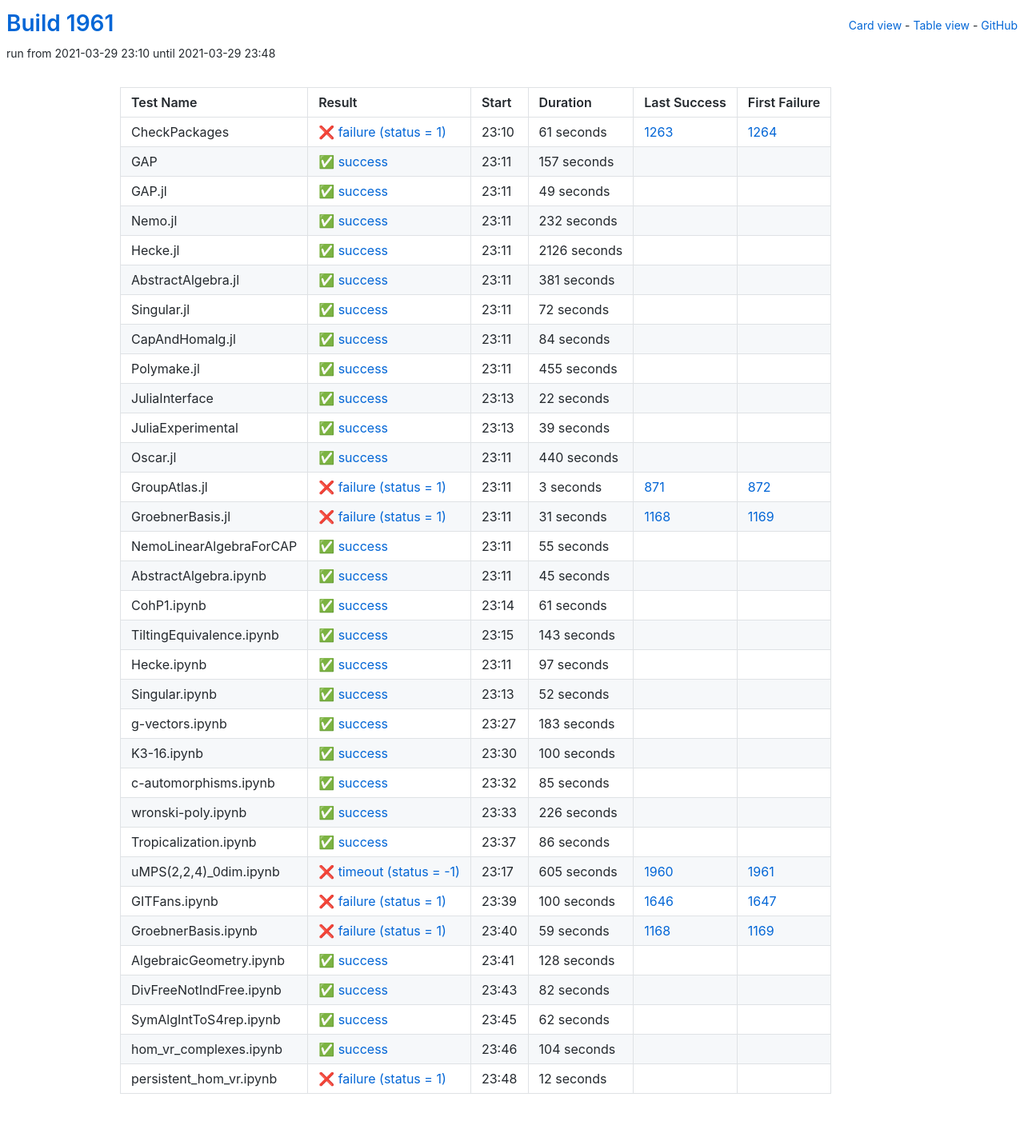
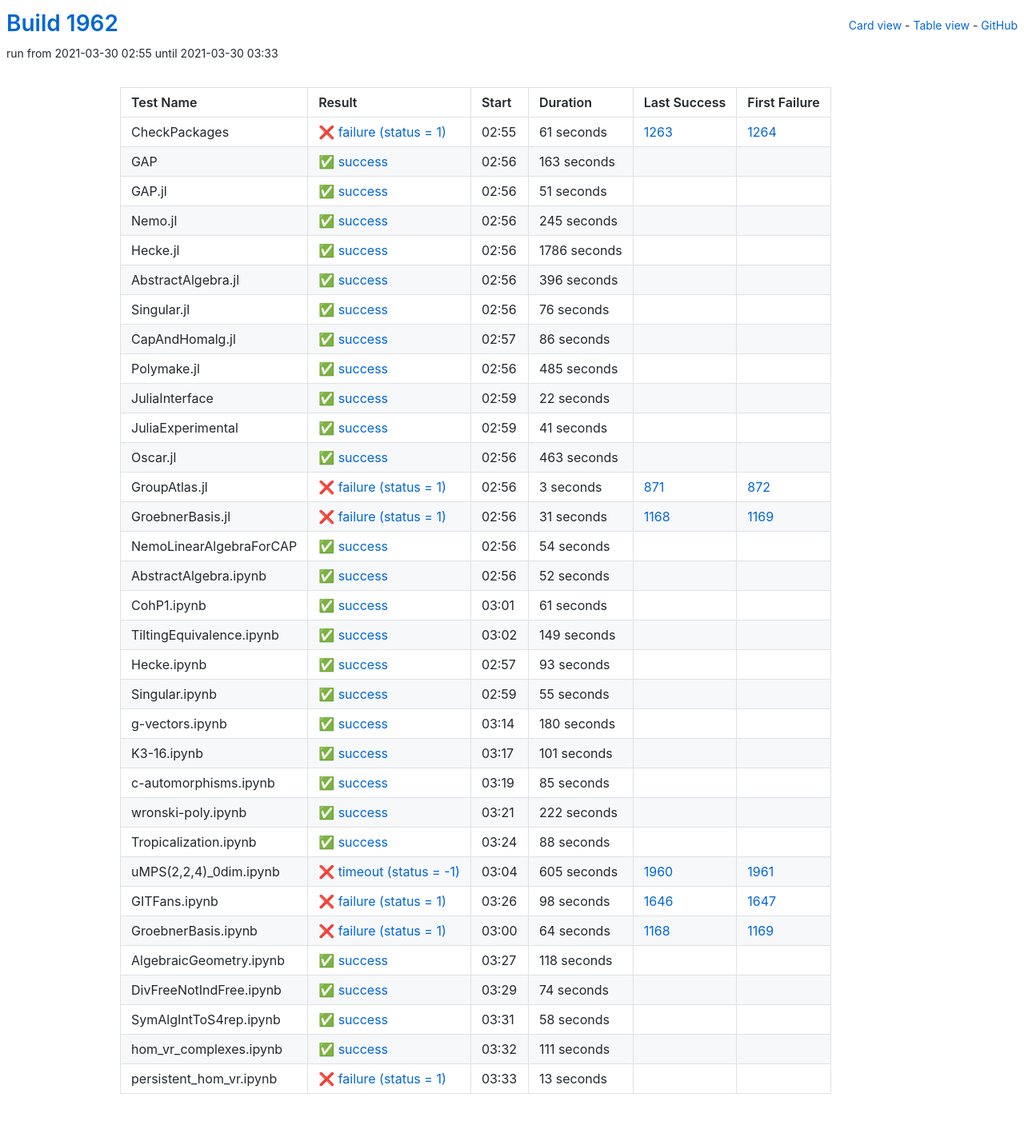
Before and after one commit to oscar-system/oscar-ci-status-stable, a Jekyll site: the page built from table.html, in a window 1280 px wide. Shown: the whole page at 80% size. Built offline with Jekyll 4.4.1, drawn with Linux system fonts in a browser that asks for light colours.

Commit message:
Build #1962

```diff
--- a/_data/ci.yml
+++ b/_data/ci.yml
@@ -1,6 +1,6 @@
 ---
-build: 1961
-build_url: https://oscarci.mathematik.uni-kl.de/job/oscar-stable/1961/
+build: 1962
+build_url: https://oscarci.mathematik.uni-kl.de/job/oscar-stable/1962/
 job: oscar-stable
 organization: oscar-system
 repo: oscar-ci-status-stable
@@ -8,8 +8,8 @@ repourl: https://github.com/oscar-system/oscar-ci-status-stable
 tests:
 - name: CheckPackages
   id: checkpackages
-  log: https://oscarci.mathematik.uni-kl.de/job/oscar-stable/1961/artifact/logs/build-1961/CheckPackages.log
-  start: 2021-03-29 23:10
+  log: https://oscarci.mathematik.uni-kl.de/job/oscar-stable/1962/artifact/logs/build-1962/CheckPackages.log
+  start: 2021-03-30 02:55
   success: false
   exitcode: 1
   status: failure
@@ -20,104 +20,104 @@ tests:
   first_failure_url: https://oscarci.mathematik.uni-kl.de/job/oscar-stable/1264/
 - name: GAP
   id: gap
-  log: https://oscarci.mathematik.uni-kl.de/job/oscar-stable/1961/artifact/logs/build-1961/GAP.log
-  start: 2021-03-29 23:11
+  log: https://oscarci.mathematik.uni-kl.de/job/oscar-stable/1962/artifact/logs/build-1962/GAP.log
+  start: 2021-03-30 02:56
   success: true
   exitcode: 0
   status: success
-  duration: 157
+  duration: 163
   last_success: false
   last_success_url:
   first_failure: false
   first_failure_url:
 - name: GAP.jl
   id: gap-jl
-  log: https://oscarci.mathematik.uni-kl.de/job/oscar-stable/1961/artifact/logs/build-1961/GAP.jl.log
-  start: 2021-03-29 23:11
+  log: https://oscarci.mathematik.uni-kl.de/job/oscar-stable/1962/artifact/logs/build-1962/GAP.jl.log
+  start: 2021-03-30 02:56
   success: true
   exitcode: 0
   status: success
-  duration: 49
+  duration: 51
   last_success: false
   last_success_url:
   first_failure: false
   first_failure_url:
 - name: Nemo.jl
   id: nemo-jl
-  log: https://oscarci.mathematik.uni-kl.de/job/oscar-stable/1961/artifact/logs/build-1961/Nemo.jl.log
-  start: 2021-03-29 23:11
+  log: https://oscarci.mathematik.uni-kl.de/job/oscar-stable/1962/artifact/logs/build-1962/Nemo.jl.log
+  start: 2021-03-30 02:56
   success: true
   exitcode: 0
   status: success
-  duration: 232
+  duration: 245
   last_success: false
   last_success_url:
   first_failure: false
   first_failure_url:
 - name: Hecke.jl
   id: hecke-jl
-  log: https://oscarci.mathematik.uni-kl.de/job/oscar-stable/1961/artifact/logs/build-1961/Hecke.jl.log
-  start: 2021-03-29 23:11
+  log: https://oscarci.mathematik.uni-kl.de/job/oscar-stable/1962/artifact/logs/build-1962/Hecke.jl.log
+  start: 2021-03-30 02:56
   success: true
   exitcode: 0
   status: success
-  duration: 2126
+  duration: 1786
   last_success: false
   last_success_url:
   first_failure: false
   first_failure_url:
 - name: AbstractAlgebra.jl
   id: abstractalgebra-jl
-  log: https://oscarci.mathematik.uni-kl.de/job/oscar-stable/1961/artifact/logs/build-1961/AbstractAlgebra.jl.log
-  start: 2021-03-29 23:11
+  log: https://oscarci.mathematik.uni-kl.de/job/oscar-stable/1962/artifact/logs/build-1962/AbstractAlgebra.jl.log
+  start: 2021-03-30 02:56
   success: true
   exitcode: 0
   status: success
-  duration: 381
+  duration: 396
   last_success: false
   last_success_url:
   first_failure: false
   first_failure_url:
 - name: Singular.jl
   id: singular-jl
-  log: https://oscarci.mathematik.uni-kl.de/job/oscar-stable/1961/artifact/logs/build-1961/Singular.jl.log
-  start: 2021-03-29 23:11
+  log: https://oscarci.mathematik.uni-kl.de/job/oscar-stable/1962/artifact/logs/build-1962/Singular.jl.log
+  start: 2021-03-30 02:56
   success: true
   exitcode: 0
   status: success
-  duration: 72
+  duration: 76
   last_success: false
   last_success_url:
   first_failure: false
   first_failure_url:
 - name: CapAndHomalg.jl
   id: capandhomalg-jl
-  log: https://oscarci.mathematik.uni-kl.de/job/oscar-stable/1961/artifact/logs/build-1961/CapAndHomalg.jl.log
-  start: 2021-03-29 23:11
+  log: https://oscarci.mathematik.uni-kl.de/job/oscar-stable/1962/artifact/logs/build-1962/CapAndHomalg.jl.log
+  start: 2021-03-30 02:57
   success: true
   exitcode: 0
   status: success
-  duration: 84
+  duration: 86
   last_success: false
   last_success_url:
   first_failure: false
   first_failure_url:
 - name: Polymake.jl
   id: polymake-jl
-  log: https://oscarci.mathematik.uni-kl.de/job/oscar-stable/1961/artifact/logs/build-1961/Polymake.jl.log
-  start: 2021-03-29 23:11
+  log: https://oscarci.mathematik.uni-kl.de/job/oscar-stable/1962/artifact/logs/build-1962/Polymake.jl.log
+  start: 2021-03-30 02:56
   success: true
   exitcode: 0
   status: success
-  duration: 455
+  duration: 485
   last_success: false
   last_success_url:
   first_failure: false
   first_failure_url:
 - name: JuliaInterface
   id: juliainterface
-  log: https://oscarci.mathematik.uni-kl.de/job/oscar-stable/1961/artifact/logs/build-1961/JuliaInterface.log
-  start: 2021-03-29 23:13
+  log: https://oscarci.mathematik.uni-kl.de/job/oscar-stable/1962/artifact/logs/build-1962/JuliaInterface.log
+  start: 2021-03-30 02:59
   success: true
   exitcode: 0
   status: success
@@ -128,32 +128,32 @@ tests:
   first_failure_url:
 - name: JuliaExperimental
   id: juliaexperimental
-  log: https://oscarci.mathematik.uni-kl.de/job/oscar-stable/1961/artifact/logs/build-1961/JuliaExperimental.log
-  start: 2021-03-29 23:13
+  log: https://oscarci.mathematik.uni-kl.de/job/oscar-stable/1962/artifact/logs/build-1962/JuliaExperimental.log
+  start: 2021-03-30 02:59
   success: true
   exitcode: 0
   status: success
-  duration: 39
+  duration: 41
   last_success: false
   last_success_url:
   first_failure: false
   first_failure_url:
 - name: Oscar.jl
   id: oscar-jl
-  log: https://oscarci.mathematik.uni-kl.de/job/oscar-stable/1961/artifact/logs/build-1961/Oscar.jl.log
-  start: 2021-03-29 23:11
+  log: https://oscarci.mathematik.uni-kl.de/job/oscar-stable/1962/artifact/logs/build-1962/Oscar.jl.log
+  start: 2021-03-30 02:56
   success: true
   exitcode: 0
   status: success
-  duration: 440
+  duration: 463
   last_success: false
   last_success_url:
   first_failure: false
   first_failure_url:
 - name: GroupAtlas.jl
   id: groupatlas-jl
-  log: https://oscarci.mathematik.uni-kl.de/job/oscar-stable/1961/artifact/logs/build-1961/GroupAtlas.jl.log
-  start: 2021-03-29 23:11
+  log: https://oscarci.mathematik.uni-kl.de/job/oscar-stable/1962/artifact/logs/build-1962/GroupAtlas.jl.log
+  start: 2021-03-30 02:56
   success: false
   exitcode: 1
   status: failure
@@ -164,8 +164,8 @@ tests:
   first_failure_url: https://oscarci.mathematik.uni-kl.de/job/oscar-stable/872/
 - name: GroebnerBasis.jl
   id: groebnerbasis-jl
-  log: https://oscarci.mathematik.uni-kl.de/job/oscar-stable/1961/artifact/logs/build-1961/GroebnerBasis.jl.log
-  start: 2021-03-29 23:11
+  log: https://oscarci.mathematik.uni-kl.de/job/oscar-stable/1962/artifact/logs/build-1962/GroebnerBasis.jl.log
+  start: 2021-03-30 02:56
   success: false
   exitcode: 1
   status: failure
@@ -176,32 +176,32 @@ tests:
   first_failure_url: https://oscarci.mathematik.uni-kl.de/job/oscar-stable/1169/
 - name: NemoLinearAlgebraForCAP
   id: nemolinearalgebraforcap
-  log: https://oscarci.mathematik.uni-kl.de/job/oscar-stable/1961/artifact/logs/build-1961/NemoLinearAlgebraForCAP.log
-  start: 2021-03-29 23:11
+  log: https://oscarci.mathematik.uni-kl.de/job/oscar-stable/1962/artifact/logs/build-1962/NemoLinearAlgebraForCAP.log
+  start: 2021-03-30 02:56
   success: true
   exitcode: 0
   status: success
-  duration: 55
+  duration: 54
   last_success: false
   last_success_url:
   first_failure: false
   first_failure_url:
 - name: AbstractAlgebra.ipynb
   id: abstractalgebra-ipynb
-  log: https://oscarci.mathematik.uni-kl.de/job/oscar-stable/1961/artifact/logs/build-1961/AbstractAlgebra.ipynb.log
-  start: 2021-03-29 23:11
+  log: https://oscarci.mathematik.uni-kl.de/job/oscar-stable/1962/artifact/logs/build-1962/AbstractAlgebra.ipynb.log
+  start: 2021-03-30 02:56
   success: true
   exitcode: 0
   status: success
-  duration: 45
+  duration: 52
   last_success: false
   last_success_url:
   first_failure: false
   first_failure_url:
 - name: CohP1.ipynb
   id: cohp1-ipynb
-  log: https://oscarci.mathematik.uni-kl.de/job/oscar-stable/1961/artifact/logs/build-1961/CohP1.ipynb.log
-  start: 2021-03-29 23:14
+  log: https://oscarci.mathematik.uni-kl.de/job/oscar-stable/1962/artifact/logs/build-1962/CohP1.ipynb.log
+  start: 2021-03-30 03:01
   success: true
   exitcode: 0
   status: success
@@ -212,68 +212,68 @@ tests:
   first_failure_url:
 - name: TiltingEquivalence.ipynb
   id: tiltingequivalence-ipynb
-  log: https://oscarci.mathematik.uni-kl.de/job/oscar-stable/1961/artifact/logs/build-1961/TiltingEquivalence.ipynb.log
-  start: 2021-03-29 23:15
+  log: https://oscarci.mathematik.uni-kl.de/job/oscar-stable/1962/artifact/logs/build-1962/TiltingEquivalence.ipynb.log
+  start: 2021-03-30 03:02
   success: true
   exitcode: 0
   status: success
-  duration: 143
+  duration: 149
   last_success: false
   last_success_url:
   first_failure: false
   first_failure_url:
 - name: Hecke.ipynb
   id: hecke-ipynb
-  log: https://oscarci.mathematik.uni-kl.de/job/oscar-stable/1961/artifact/logs/build-1961/Hecke.ipynb.log
-  start: 2021-03-29 23:11
+  log: https://oscarci.mathematik.uni-kl.de/job/oscar-stable/1962/artifact/logs/build-1962/Hecke.ipynb.log
+  start: 2021-03-30 02:57
   success: true
   exitcode: 0
   status: success
-  duration: 97
+  duration: 93
   last_success: false
   last_success_url:
   first_failure: false
   first_failure_url:
 - name: Singular.ipynb
   id: singular-ipynb
-  log: https://oscarci.mathematik.uni-kl.de/job/oscar-stable/1961/artifact/logs/build-1961/Singular.ipynb.log
-  start: 2021-03-29 23:13
+  log: https://oscarci.mathematik.uni-kl.de/job/oscar-stable/1962/artifact/logs/build-1962/Singular.ipynb.log
+  start: 2021-03-30 02:59
   success: true
   exitcode: 0
   status: success
-  duration: 52
+  duration: 55
   last_success: false
   last_success_url:
   first_failure: false
   first_failure_url:
 - name: g-vectors.ipynb
   id: g-vectors-ipynb
-  log: https://oscarci.mathematik.uni-kl.de/job/oscar-stable/1961/artifact/logs/build-1961/g-vectors.ipynb.log
-  start: 2021-03-29 23:27
+  log: https://oscarci.mathematik.uni-kl.de/job/oscar-stable/1962/artifact/logs/build-1962/g-vectors.ipynb.log
+  start: 2021-03-30 03:14
   success: true
   exitcode: 0
   status: success
-  duration: 183
+  duration: 180
   last_success: false
   last_success_url:
   first_failure: false
   first_failure_url:
 - name: K3-16.ipynb
   id: k3-16-ipynb
-  log: https://oscarci.mathematik.uni-kl.de/job/oscar-stable/1961/artifact/logs/build-1961/K3-16.ipynb.log
-  start: 2021-03-29 23:30
+  log: https://oscarci.mathematik.uni-kl.de/job/oscar-stable/1962/artifact/logs/build-1962/K3-16.ipynb.log
+  start: 2021-03-30 03:17
   success: true
   exitcode: 0
   status: success
-  duration: 100
+  duration: 101
   last_success: false
   last_success_url:
   first_failure: false
   first_failure_url:
 - name: c-automorphisms.ipynb
   id: c-automorphisms-ipynb
-  log: https://oscarci.mathematik.uni-kl.de/job/oscar-stable/1961/artifact/logs/build-1961/c-automorphisms.ipynb.log
-  start: 2021-03-29 23:32
+  log: https://oscarci.mathematik.uni-kl.de/job/oscar-stable/1962/artifact/logs/build-1962/c-automorphisms.ipynb.log
+  start: 2021-03-30 03:19
   success: true
   exitcode: 0
   status: success
@@ -284,32 +284,32 @@ tests:
   first_failure_url:
 - name: wronski-poly.ipynb
   id: wronski-poly-ipynb
-  log: https://oscarci.mathematik.uni-kl.de/job/oscar-stable/1961/artifact/logs/build-1961/wronski-poly.ipynb.log
-  start: 2021-03-29 23:33
+  log: https://oscarci.mathematik.uni-kl.de/job/oscar-stable/1962/artifact/logs/build-1962/wronski-poly.ipynb.log
+  start: 2021-03-30 03:21
   success: true
   exitcode: 0
   status: success
-  duration: 226
+  duration: 222
   last_success: false
   last_success_url:
   first_failure: false
   first_failure_url:
 - name: Tropicalization.ipynb
   id: tropicalization-ipynb
-  log: https://oscarci.mathematik.uni-kl.de/job/oscar-stable/1961/artifact/logs/build-1961/Tropicalization.ipynb.log
-  start: 2021-03-29 23:37
+  log: https://oscarci.mathematik.uni-kl.de/job/oscar-stable/1962/artifact/logs/build-1962/Tropicalization.ipynb.log
+  start: 2021-03-30 03:24
   success: true
   exitcode: 0
   status: success
-  duration: 86
+  duration: 88
   last_success: false
   last_success_url:
   first_failure: false
   first_failure_url:
 - name: uMPS(2,2,4)_0dim.ipynb
   id: umps-2-2-4-0dim-ipynb
-  log: https://oscarci.mathematik.uni-kl.de/job/oscar-stable/1961/artifact/logs/build-1961/uMPS-2-2-4-_0dim.ipynb.log
-  start: 2021-03-29 23:17
+  log: https://oscarci.mathematik.uni-kl.de/job/oscar-stable/1962/artifact/logs/build-1962/uMPS-2-2-4-_0dim.ipynb.log
+  start: 2021-03-30 03:04
   success: false
   exitcode: -1
   status: timeout
@@ -320,84 +320,84 @@ tests:
   first_failure_url: https://oscarci.mathematik.uni-kl.de/job/oscar-stable/1961/
 - name: GITFans.ipynb
   id: gitfans-ipynb
-  log: https://oscarci.mathematik.uni-kl.de/job/oscar-stable/1961/artifact/logs/build-1961/GITFans.ipynb.log
-  start: 2021-03-29 23:39
+  log: https://oscarci.mathematik.uni-kl.de/job/oscar-stable/1962/artifact/logs/build-1962/GITFans.ipynb.log
+  start: 2021-03-30 03:26
   success: false
   exitcode: 1
   status: failure
-  duration: 100
+  duration: 98
   last_success: 1646
   last_success_url: https://oscarci.mathematik.uni-kl.de/job/oscar-stable/1646/
   first_failure: 1647
   first_failure_url: https://oscarci.mathematik.uni-kl.de/job/oscar-stable/1647/
 - name: GroebnerBasis.ipynb
   id: groebnerbasis-ipynb
-  log: https://oscarci.mathematik.uni-kl.de/job/oscar-stable/1961/artifact/logs/build-1961/GroebnerBasis.ipynb.log
-  start: 2021-03-29 23:40
+  log: https://oscarci.mathematik.uni-kl.de/job/oscar-stable/1962/artifact/logs/build-1962/GroebnerBasis.ipynb.log
+  start: 2021-03-30 03:00
   success: false
   exitcode: 1
   status: failure
-  duration: 59
+  duration: 64
   last_success: 1168
   last_success_url: https://oscarci.mathematik.uni-kl.de/job/oscar-stable/1168/
   first_failure: 1169
   first_failure_url: https://oscarci.mathematik.uni-kl.de/job/oscar-stable/1169/
 - name: AlgebraicGeometry.ipynb
   id: algebraicgeometry-ipynb
-  log: https://oscarci.mathematik.uni-kl.de/job/oscar-stable/1961/artifact/logs/build-1961/AlgebraicGeometry.ipynb.log
-  start: 2021-03-29 23:41
+  log: https://oscarci.mathematik.uni-kl.de/job/oscar-stable/1962/artifact/logs/build-1962/AlgebraicGeometry.ipynb.log
+  start: 2021-03-30 03:27
   success: true
   exitcode: 0
   status: success
-  duration: 128
+  duration: 118
   last_success: false
   last_success_url:
   first_failure: false
   first_failure_url:
 - name: DivFreeNotIndFree.ipynb
   id: divfreenotindfree-ipynb
-  log: https://oscarci.mathematik.uni-kl.de/job/oscar-stable/1961/artifact/logs/build-1961/DivFreeNotIndFree.ipynb.log
-  start: 2021-03-29 23:43
+  log: https://oscarci.mathematik.uni-kl.de/job/oscar-stable/1962/artifact/logs/build-1962/DivFreeNotIndFree.ipynb.log
+  start: 2021-03-30 03:29
   success: true
   exitcode: 0
   status: success
-  duration: 82
+  duration: 74
   last_success: false
   last_success_url:
   first_failure: false
   first_failure_url:
 - name: SymAlgIntToS4rep.ipynb
   id: symalginttos4rep-ipynb
-  log: https://oscarci.mathematik.uni-kl.de/job/oscar-stable/1961/artifact/logs/build-1961/SymAlgIntToS4rep.ipynb.log
-  start: 2021-03-29 23:45
+  log: https://oscarci.mathematik.uni-kl.de/job/oscar-stable/1962/artifact/logs/build-1962/SymAlgIntToS4rep.ipynb.log
+  start: 2021-03-30 03:31
   success: true
   exitcode: 0
   status: success
-  duration: 62
+  duration: 58
   last_success: false
   last_success_url:
   first_failure: false
   first_failure_url:
 - name: hom_vr_complexes.ipynb
   id: hom-vr-complexes-ipynb
-  log: https://oscarci.mathematik.uni-kl.de/job/oscar-stable/1961/artifact/logs/build-1961/hom_vr_complexes.ipynb.log
-  start: 2021-03-29 23:46
+  log: https://oscarci.mathematik.uni-kl.de/job/oscar-stable/1962/artifact/logs/build-1962/hom_vr_complexes.ipynb.log
+  start: 2021-03-30 03:32
   success: true
   exitcode: 0
   status: success
-  duration: 104
+  duration: 111
   last_success: false
   last_success_url:
   first_failure: false
   first_failure_url:
 - name: persistent_hom_vr.ipynb
   id: persistent-hom-vr-ipynb
-  log: https://oscarci.mathematik.uni-kl.de/job/oscar-stable/1961/artifact/logs/build-1961/persistent_hom_vr.ipynb.log
-  start: 2021-03-29 23:48
+  log: https://oscarci.mathematik.uni-kl.de/job/oscar-stable/1962/artifact/logs/build-1962/persistent_hom_vr.ipynb.log
+  start: 2021-03-30 03:33
   success: false
   exitcode: 1
   status: failure
-  duration: 12
+  duration: 13
   last_success: false
   last_success_url:
   first_failure: false
```
Also changed, not shown: README.md.
